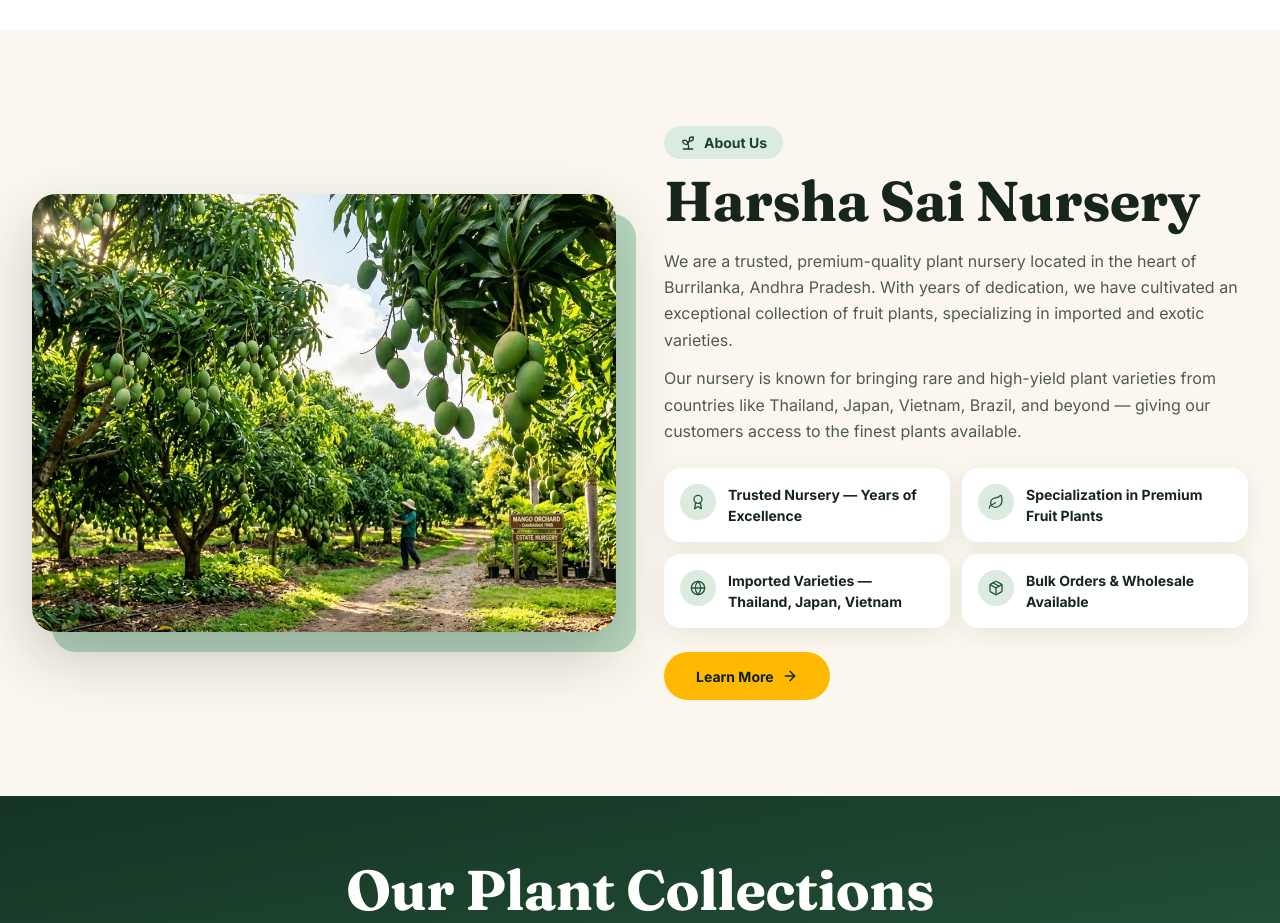
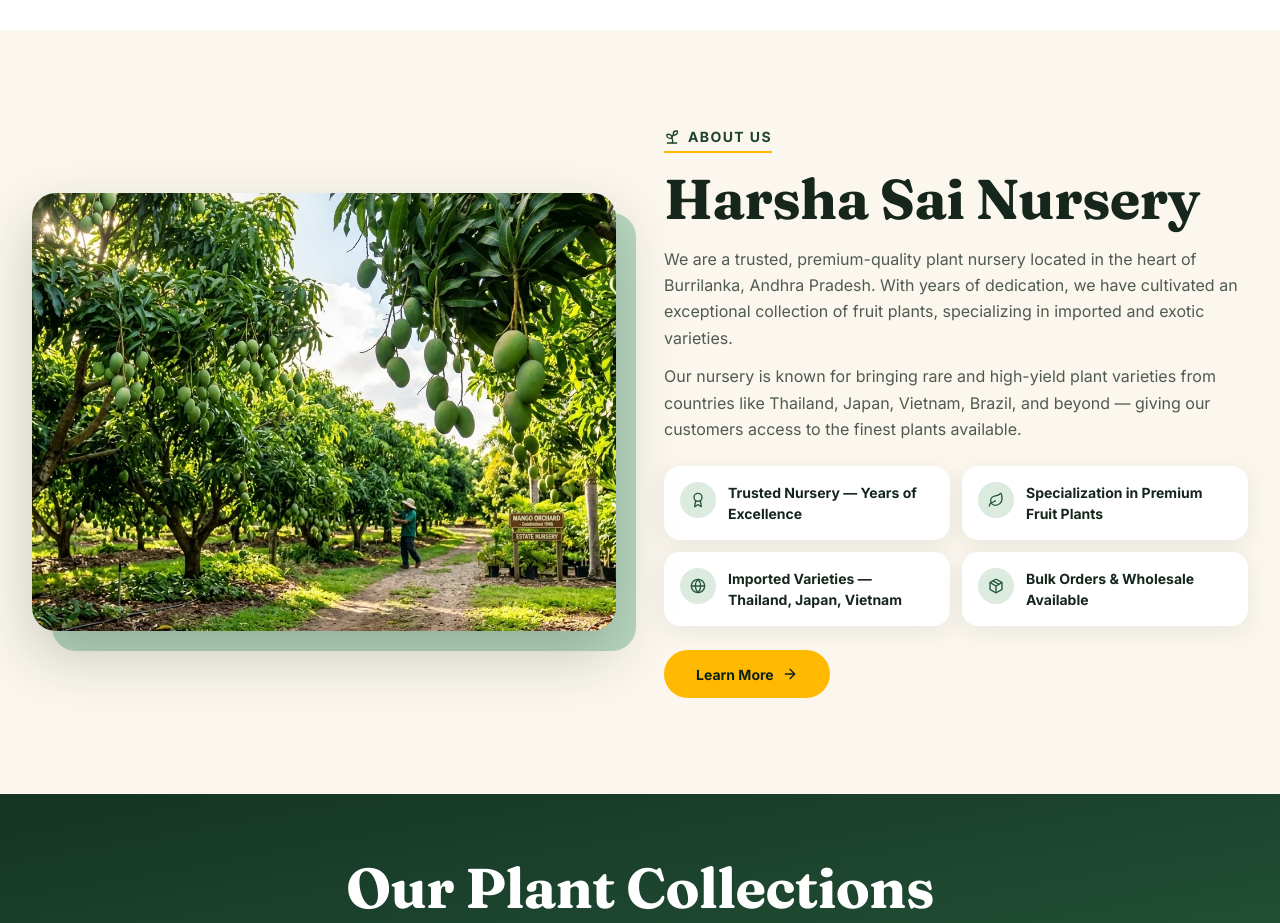
Before and after one commit to aravindpulluri116/harshasainursery_staffarc_aravind, a Next.js app: page / in a window 1280 px wide. Shown: the part 2160-3083 px from the top of the page. Built offline with nearby package versions, Linux system fonts and the light colour scheme.

Commit message:
Update About Us section styling and structure

```diff
--- a/src/components/sections/about.jsx
+++ b/src/components/sections/about.jsx
@@ -33,7 +33,7 @@ export function About() {
         </Reveal>
 
         <Reveal from="right">
-          <span className="mb-3 inline-flex items-center gap-2 rounded-full bg-green-100 px-4 py-1.5 text-sm font-bold text-green-800">
+          <span className="mb-4 inline-flex items-center gap-2 border-b-2 border-amber-400 pb-1 text-sm font-bold tracking-widest text-green-800 uppercase">
             <Sprout className="size-4" /> About Us
           </span>
           <h2 className="text-lg font-bold">Harsha Sai Nursery</h2>
```
